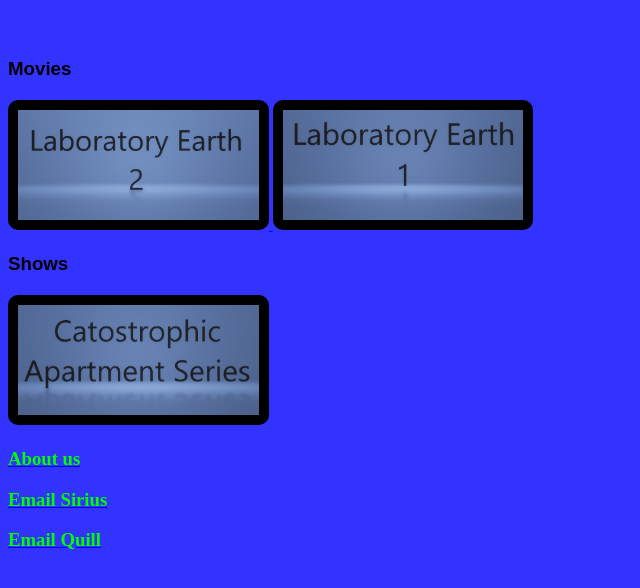
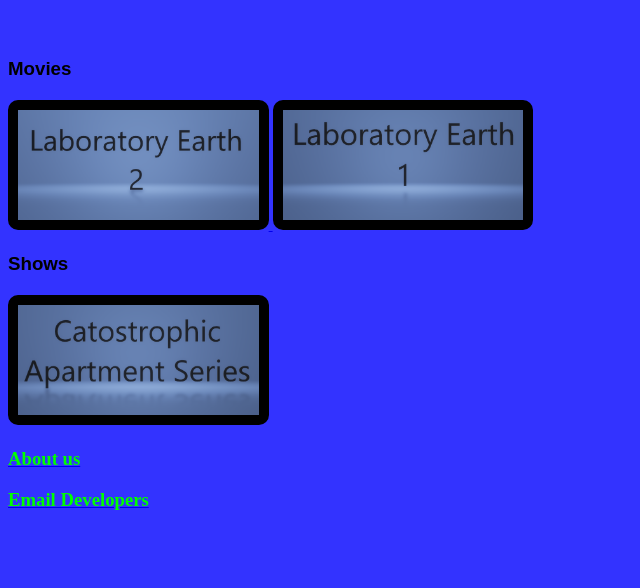
Before and after one commit to hedgehogparrotdev/netmovie, a plain HTML site: page index.html in a window 1280 px wide. Shown: the part 138-726 px from the top of the page, without its empty margins (0-640 px from the left). Drawn offline with Linux system fonts and the light colour scheme.

Commit message:
Update and rename index Netmovie 1.html to index.html

```diff
--- a/index Netmovie 1.html
+++ b/index.html
@@ -2,6 +2,7 @@
 <html>
 <head><title>Netmovie</title>
     <link rel="stylesheet" href="style.css">
+    <link rel="icon" href="netmovie icon.png">
 </head>
 
 <body>
@@ -21,7 +22,7 @@
 <img id="img3" src="cato ap se21.png" height="110">
 </a>
 <br>
-<a href="about netmovie.html"><h3 class="HREF">About us</h3></a><a href="mailto:hedgehog16743@outlook.com"><h3 class="HREF">Email Sirius</h3></a><a href="mailto:quillbullock@gmail.com"><h3 class="HREF">Email Quill</h3></a>
+<a href="about netmovie.html"><h3 class="HREF">About us</h3></a><a href="mailto:hedgehog16743@outlook.com"><h3 class="HREF">Email Developers</h3></a>
 </body>
 
 </html>
```
